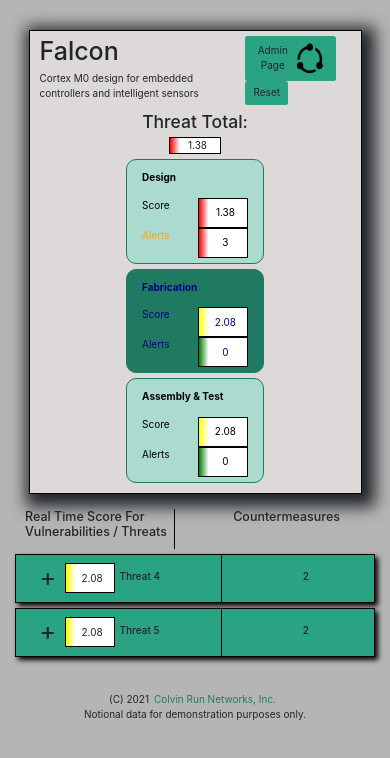
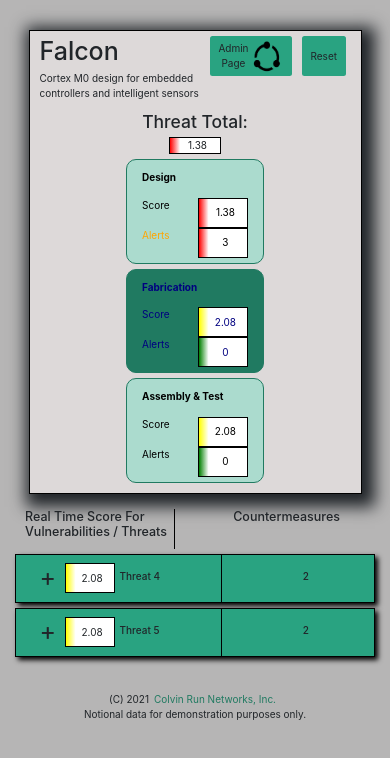
Before and after one commit to JoshuaLamke/ramp-app, a React (Create React App) app: page /fabrication in a window 390 px wide. Shown: the top 758 px of the page. Built offline with nearby package versions, Linux system fonts and the light colour scheme.

Commit message:
changes layout

```diff
--- a/src/components/project-card/project-card.css
+++ b/src/components/project-card/project-card.css
@@ -43,4 +43,7 @@
     #project-subcard {
         margin-bottom: 10px;
     }
+    #buttons-container {
+        height: 40px!important;
+    }
 }
--- a/src/components/project-card/project-card.js
+++ b/src/components/project-card/project-card.js
@@ -68,7 +68,7 @@ let ProjectCard = (props) => {
                         <h1>Falcon</h1>
                         <p>Cortex M0 design for embedded controllers and intelligent sensors</p>
                     </div>
-                    <div className="d-flex flex-row flex-wrap" style={{'height': '50px'}}>
+                    <div className="d-flex flex-row" id="buttons-container" style={{'height': '50px'}}>
                         <button className="btn mr-3 d-flex justify-content-center align-items-center" id="admin-link" style={{'background': 'rgb(41, 163, 129)'}} onClick={() => {
                                 console.log('in here')
                                 setToAdmin(true);
```
